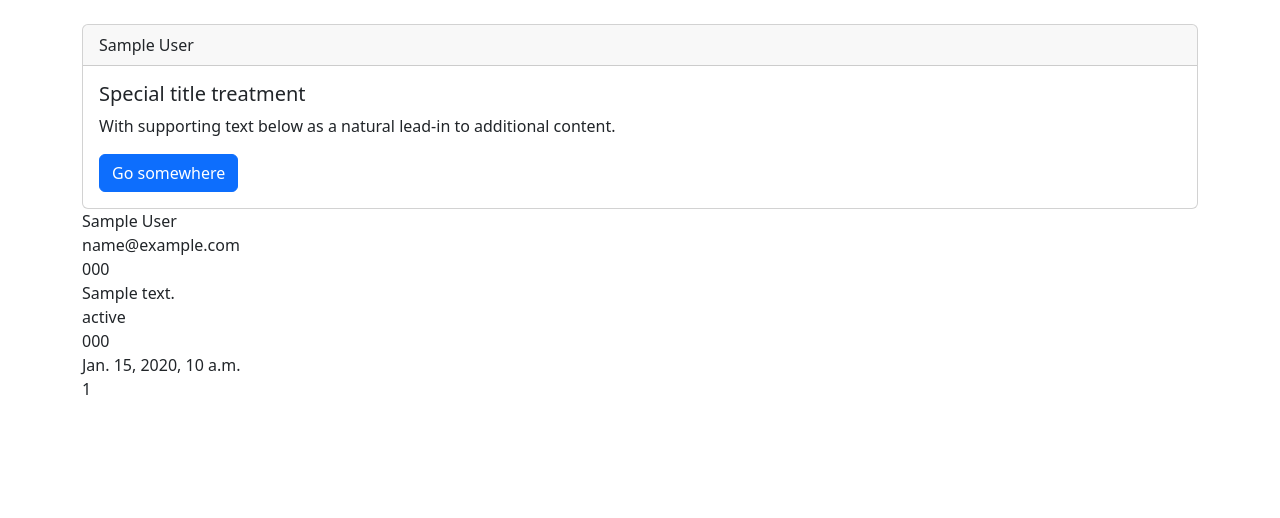
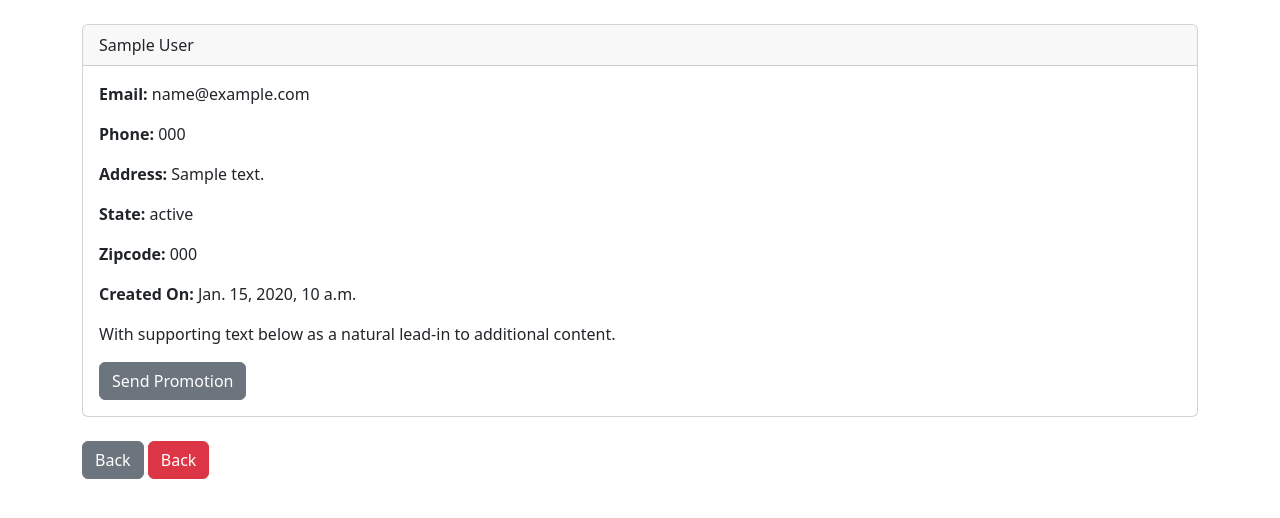
Before and after one commit to WavuaW/MyPractice, a Django app: template Django/Portfolio/dcrm/dcrm/website/templates/record.html in a window 1280 px wide. Shown: the part 56-574 px from the top of the page. Run offline with Django 4.2, Linux system fonts and the light colour scheme; the template is opened without the code that fills it: most values are stand-ins (such as "Sample title", 1, 10 or a date in 2020); parts of the project's set-up code (start-up, migrations or seed data) failed here and were passed over.

Commit message:
Individual record card

```diff
--- a/Django/Portfolio/dcrm/dcrm/website/forms.py
+++ b/Django/Portfolio/dcrm/dcrm/website/forms.py
@@ -17,14 +17,14 @@ class SignUpForm(UserCreationForm):
         self.fields['username'].widget.attrs['class'] = 'form-control'
         self.fields['username'].widget.attrs['placeholder'] = 'User Name'
         self.fields['username'].label = ''
-        self.fields['username'].help_text = '<span class="form-text text-muted"><small>Required. 150 characters or fewer. Letters, digits and @/./+/-/_ only.</small></span>'
+        self.fields['username'].help_text = '<h6><span class="form-text text-muted"><small>Required. 150 characters or fewer. Letters, digits and @/./+/-/_ only.</small></span></h6>'
 
         self.fields['password1'].widget.attrs['class'] = 'form-control'
         self.fields['password1'].widget.attrs['placeholder'] = 'Password'
         self.fields['password1'].label = ''
-        self.fields['password1'].help_text = '<ul class="form-text text-muted small"><li>Your password can\'t be too similar to your other personal information.</li><li>Your password must contain at least 8 characters.</li><li>Your password can\'t be a commonly used password.</li><li>Your password can\'t be entirely numeric.</li></ul>'
+        self.fields['password1'].help_text = '<h6><ul class="form-text text-muted small"><li>Your password can\'t be too similar to your other personal information.</li><li>Your password must contain at least 8 characters.</li><li>Your password can\'t be a commonly used password.</li><li>Your password can\'t be entirely numeric.</li></ul></h6>'
 
         self.fields['password2'].widget.attrs['class'] = 'form-control'
         self.fields['password2'].widget.attrs['placeholder'] = 'Confirm Password'
         self.fields['password2'].label = ''
-        self.fields['password2'].help_text = '<span class="form-text text-muted"><small>Enter the same password as before, for verification.</small></span>'
+        self.fields['password2'].help_text = '<h6><span class="form-text text-muted"><small>Enter the same password as before, for verification.</small></span></h6>'
--- a/Django/Portfolio/dcrm/dcrm/website/templates/record.html
+++ b/Django/Portfolio/dcrm/dcrm/website/templates/record.html
@@ -5,17 +5,25 @@
     {{ customer_record.first_name }} {{ customer_record.last_name }}
     </div>
     <div class="card-body">
-      <h5 class="card-title">Special title treatment</h5>
+        <p class="card-text">
+        <strong>Email: </strong>{{ customer_record.email }}</p>
+        <p class="card-text">
+        <strong>Phone: </strong>{{ customer_record.phone }}</p>
+        <p class="card-text">
+        <strong>Address: </strong>{{ customer_record.address }}</p>
+        <p class="card-text">
+        <strong>State: </strong>{{ customer_record.state }}</p>
+        <p class="card-text">
+        <strong>Zipcode: </strong>{{ customer_record.zipcode }}</p>
+        <p class="card-text">
+        <strong>Created On: </strong>{{ customer_record.created_at }}</p>
       <p class="card-text">With supporting text below as a natural lead-in to additional content.</p>
-      <a href="#" class="btn btn-primary">Go somewhere</a>
+      <a href="#" class="btn btn-secondary">Send Promotion</a>
     </div>
   </div>
-        {{ customer_record.first_name }} {{ customer_record.last_name }} <br/>
-        {{ customer_record.email }} <br/>
-        {{ customer_record.phone }} <br/>
-        {{ customer_record.address }} <br/>
-        {{ customer_record.state }} <br/>
-        {{ customer_record.zipcode }} <br/>
-        {{ customer_record.created_at }} <br/>
-        {{ customer_record.id }} <br/>
+  <br/>
+ <a href="{% url "home" %}" class="btn btn-secondary">Back</a>
+
+ <a href="{% url "home" %}" class="btn btn-danger">Back</a>
+
 {% endblock content %}
```
